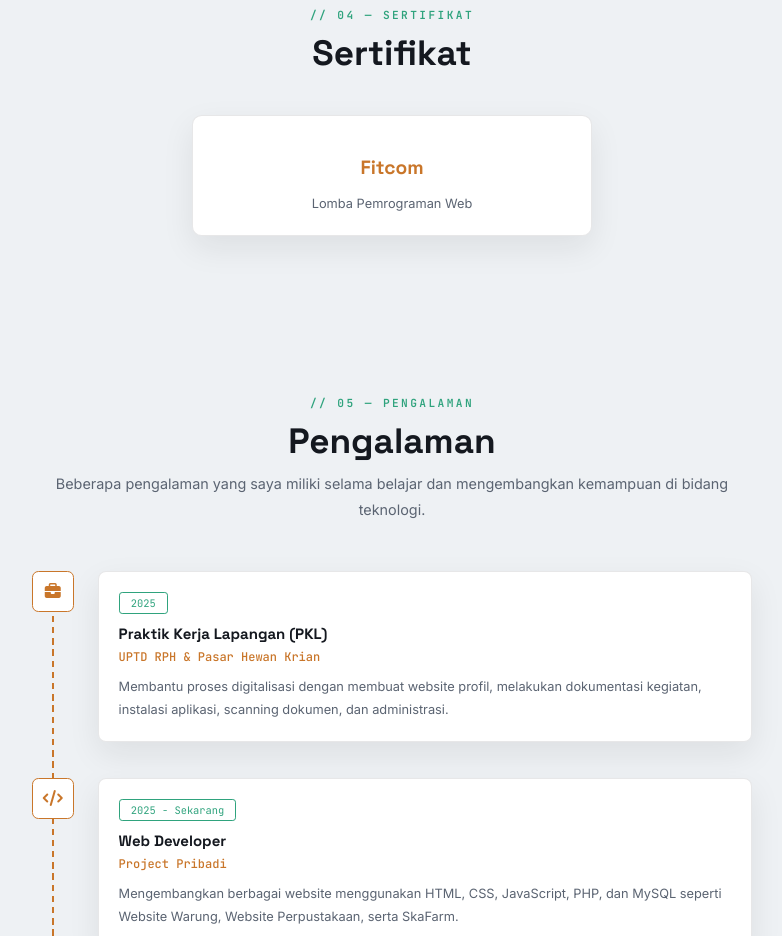
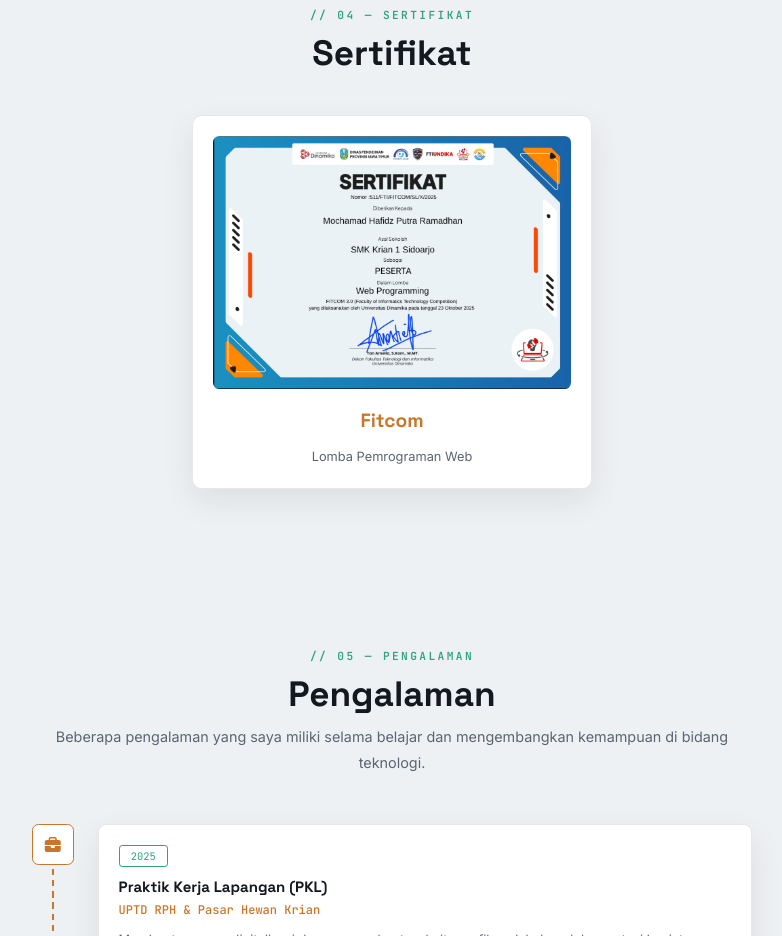
Before and after one commit to Hafidcuy/Portofolio, a plain HTML site: page index.html in a window 1280 px wide. Shown: the part 2400-3336 px from the top of the page, without its empty margins (248-1030 px from the left). Drawn offline with Linux system fonts and the light colour scheme; the site is published under a folder, as on GitHub Pages, so addresses that start at the root find nothing.

Commit message:
Update index.html

```diff
--- a/index.html
+++ b/index.html
@@ -298,7 +298,7 @@
 
         <a href="" target="_blank" class="project-card">
 
-            <img class="gambar-sertif" src="/logo/{E1E605C0-48E6-4593-9A92-E8D8DD39EC19}.png" alt="">
+            <img class="gambar-sertif" src="logo/{E1E605C0-48E6-4593-9A92-E8D8DD39EC19}.png" alt="">
 
             <h3>Fitcom</h3>
 
```
